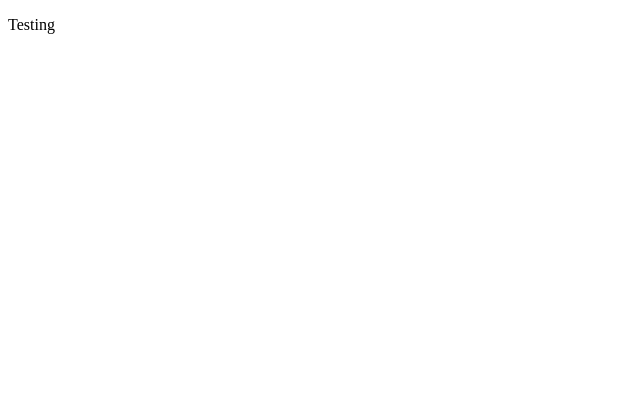
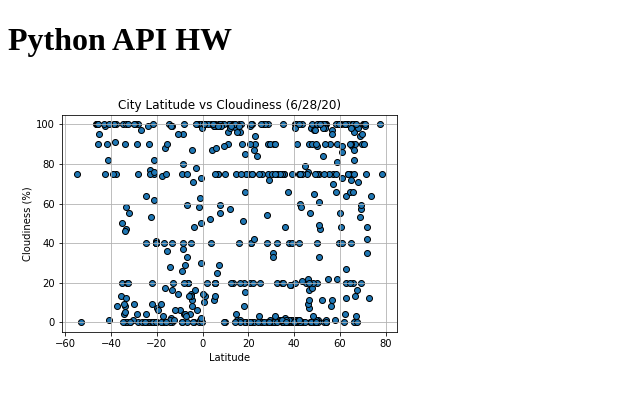
Before and after one commit to apizzo1/python-api-challenge, a plain HTML site: page index.html in a window 1280 px wide. Shown: the whole page, without its empty margins (0-640 px from the left). Drawn offline with Linux system fonts and the light colour scheme.

Commit message:
updating index.html

```diff
--- a/index.html
+++ b/index.html
@@ -6,7 +6,7 @@
     <title>Python API</title>
 </head>
 <body>
-    <p>Testing</p>
-    <!-- <img src="WeatherPy/output_data/Cloudiness_vs_Latitude.png" alt=""> -->
+    <h1>Python API HW</h1>
+    <img src="WeatherPy/output_data/Cloudiness_vs_Latitude.png" alt="This is a project pic">
 </body>
 </html>
```
